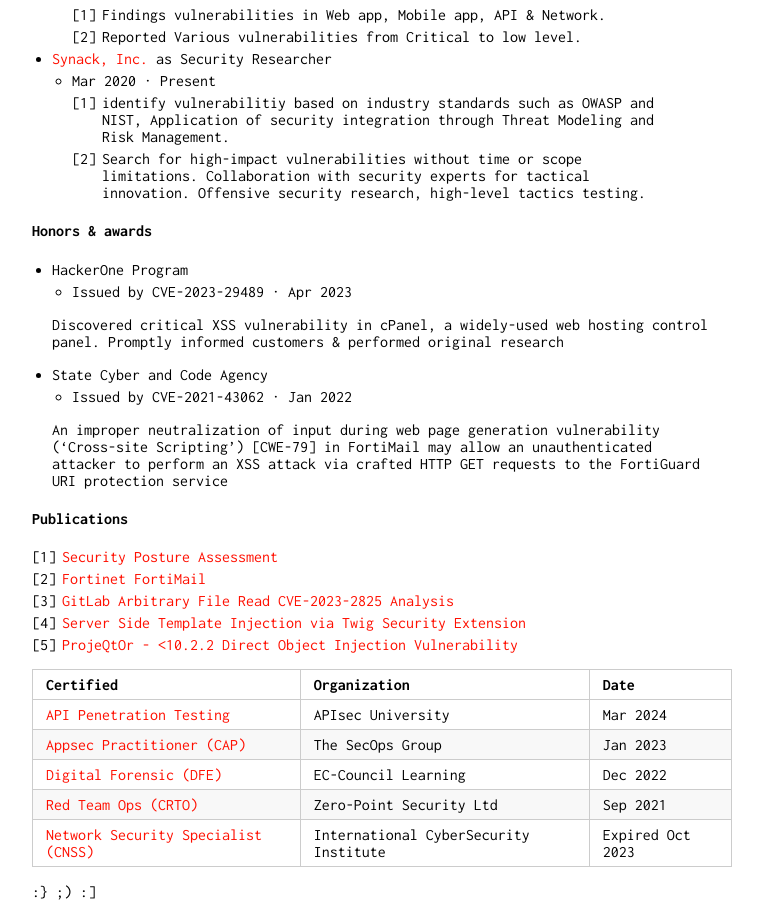
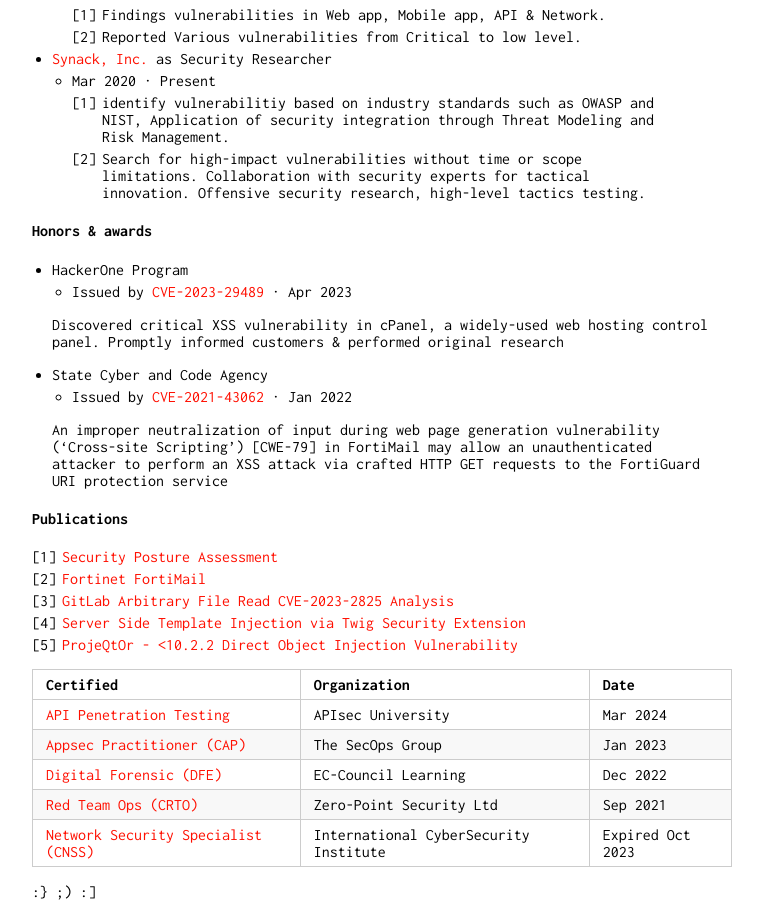
Before and after one commit to z0rs/me, a Jekyll site: the page built from index.md, in a window 1280 px wide and 900 px high, scrolled down 687 px. Shown: the whole window, without its empty margins (258-1021 px from the left). Built offline with Jekyll 4.4.1, drawn with Linux system fonts in a browser that asks for light colours; part of the change alters nothing that is shown.

```diff
--- a/index.md
+++ b/index.md
@@ -31,13 +31,13 @@ Capture The Flag challenges and Security vulnerability Research, keeping me up-t
 #### Honors & awards
 
 - HackerOne Program
-  - Issued by CVE-2023-29489 · Apr 2023
+  - Issued by [CVE-2023-29489](https://nvd.nist.gov/vuln/detail/CVE-2023-29489) · Apr 2023
 
   Discovered critical XSS vulnerability in cPanel, a widely-used web hosting
 control panel. Promptly informed customers & performed original research
 
 - State Cyber and Code Agency
-  - Issued by CVE-2021-43062 · Jan 2022
+  - Issued by [CVE-2021-43062](https://nvd.nist.gov/vuln/detail/CVE-2021-43062) · Jan 2022
 
   An improper neutralization of input during web page generation vulnerability ('Cross-site Scripting') [CWE-79] in FortiMail may allow an unauthenticated attacker to perform an XSS attack via crafted HTTP GET requests to the FortiGuard URI protection service
 
```
